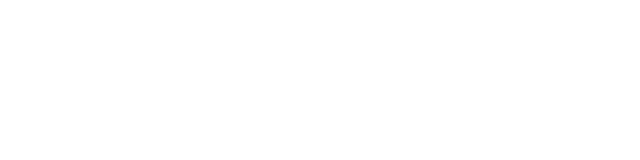
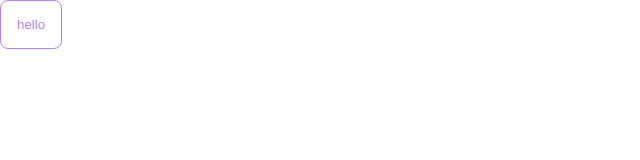
Before and after one commit to appostolov/ai-client-typescript-react, a React (Vite) app in the folder frontend/: page / in a window 1280 px wide. Shown: the top 160 px of the page, without its empty margins (0-640 px from the left). Built offline with nearby package versions, Linux system fonts and the light colour scheme.

Commit message:
Implemented Button component

```diff
--- /dev/null
+++ b/frontend/src/components/Button.tsx
@@ -0,0 +1,41 @@
+import type { Config } from "../types/Component"
+import COMP from "../const/component"
+
+export default function Button(config: Config): Config{
+  const button: Config = {
+    setJSX: function(){
+      return (
+        <button
+          className={css(config)}
+          onClick={this?.onClick.bind(config)}
+          disabled={this?.disabled}>
+          {this?.text}
+        </button>
+      );
+    }
+  };
+  return Object.assign( button, config );
+}
+
+function css(config: Config): string{
+  let css = "flexNone centered paddingMedium cursorPointer borderRadiusSmall";
+  css += " " + buttonType(config.type);
+  if( config.disabled ) css += " disabled";
+  return css;
+}
+
+function buttonType(type: string | undefined): string{
+  const defaultType = COMP.BUTTON.TYPE.SOLID;
+  if( !type || !Object.values(COMP.BUTTON.TYPE).includes(type) ){
+    type = defaultType;
+  }
+  switch(type){
+    case COMP.BUTTON.TYPE.SOLID:
+      return "mainBackgroundColor backColor";
+    case COMP.BUTTON.TYPE.BORDER:
+      return "backBackgroundColor mainColor mainBorderColor borderSolid borderSmall";
+    case COMP.BUTTON.TYPE.TEXT:
+      return "backBackgroundColor mainColor";
+  }
+  return "";
+}
--- /dev/null
+++ b/frontend/src/const/component.ts
@@ -0,0 +1,11 @@
+const COMP = {
+    BUTTON: {
+        TYPE: {
+            SOLID: "button_solid",
+            BORDER: "button_border",
+            TEXT: "button_text"
+        }
+    }
+};
+
+export default COMP;
--- a/frontend/src/features/layout/Header.tsx
+++ b/frontend/src/features/layout/Header.tsx
@@ -1,9 +1,20 @@
 import type { Config } from "../../types/Component"
+import Button from "../../components/Button"
 
 export default function Header(): Config{
   const config: Config = {
     className: "flexNone",
-    key: "header"
+    key: "header",
+    children: [
+      Button({
+        type: "button_border",
+        text: "hello",
+        disabled: true,
+        onClick: function(){
+          debugger;
+        }
+      })
+    ]
   };
   return config;
 }
```
Also changed, not shown: 1 other file (tests, documents, lock files or other folders).
